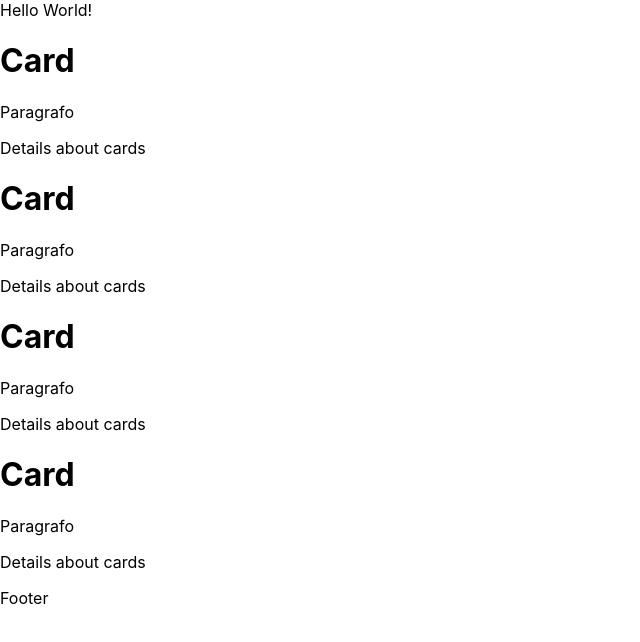
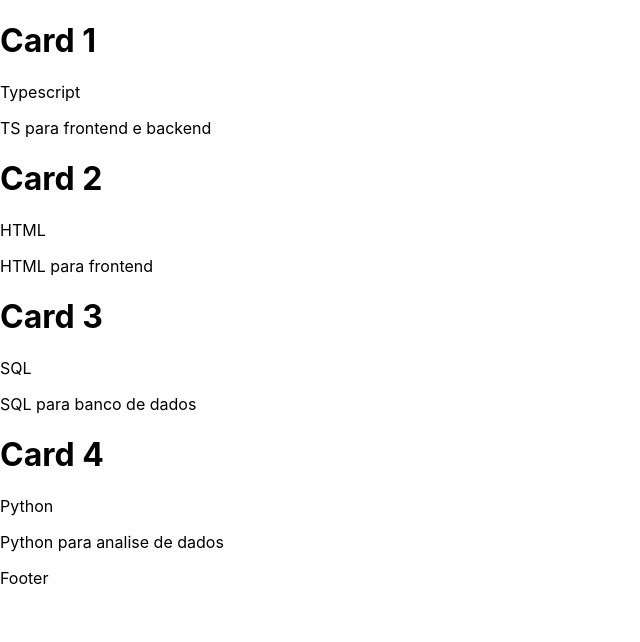
Before and after one commit to lzerodev/dio-app-react-ts, a React (Create React App) app: page / in a window 1280 px wide. Shown: the top 642 px of the page, without its empty margins (0-640 px from the left). Built offline with nearby package versions, Linux system fonts and the light colour scheme.

Commit message:
components header and footer

```diff
--- a/src/App.tsx
+++ b/src/App.tsx
@@ -1,19 +1,38 @@
 import React from 'react';
 import { Card } from "./components/Card";
+import { Header } from './components/Header';
+import { Footer } from './components/Footer';
 
 function App() {
   return (
     <>
+    <Header />
       <div>
-        Hello World!
-        <Card />
-        <Card />
-        <Card />
-        <Card />
+        <Card
+        id={1}
+        paragraph='Typescript'
+        details='TS para frontend e backend'
+        />
+        <Card
+        id={2}
+        paragraph='HTML'
+        details='HTML para frontend'
+        />
+        <Card
+        id={3}
+        paragraph='SQL'
+        details='SQL para banco de dados'
+        />
+        <Card
+        id={4}
+        paragraph='Python'
+        details='Python para analise de dados'
+        />
       </div>
       <div>
         Footer
       </div>
+      <Footer />
     </>
   );
 }
--- a/src/components/Card.tsx
+++ b/src/components/Card.tsx
@@ -1,9 +1,16 @@
-export const Card = () => {
+interface ICard {
+  id: number,
+  paragraph: string,
+  details: string
+}
+
+export const Card = ({ id, paragraph, details } : ICard) => {
+  console.log(id)
   return(
     <div>
-      <h1>Card</h1>
-      <p>Paragrafo</p>
-      <p>Details about cards</p>
+      <h1>Card {id}</h1>
+      <p>{paragraph}</p>
+      <p>{details}</p>
     </div>
   )
 }
--- /dev/null
+++ b/src/components/Footer.tsx
@@ -0,0 +1,6 @@
+export const Footer = () => {
+  return(
+  <div>
+    </div>
+  )
+}
--- /dev/null
+++ b/src/components/Header.tsx
@@ -0,0 +1,6 @@
+export const Header = () => {
+  return(
+  <div>
+    </div>
+  )
+}
```
